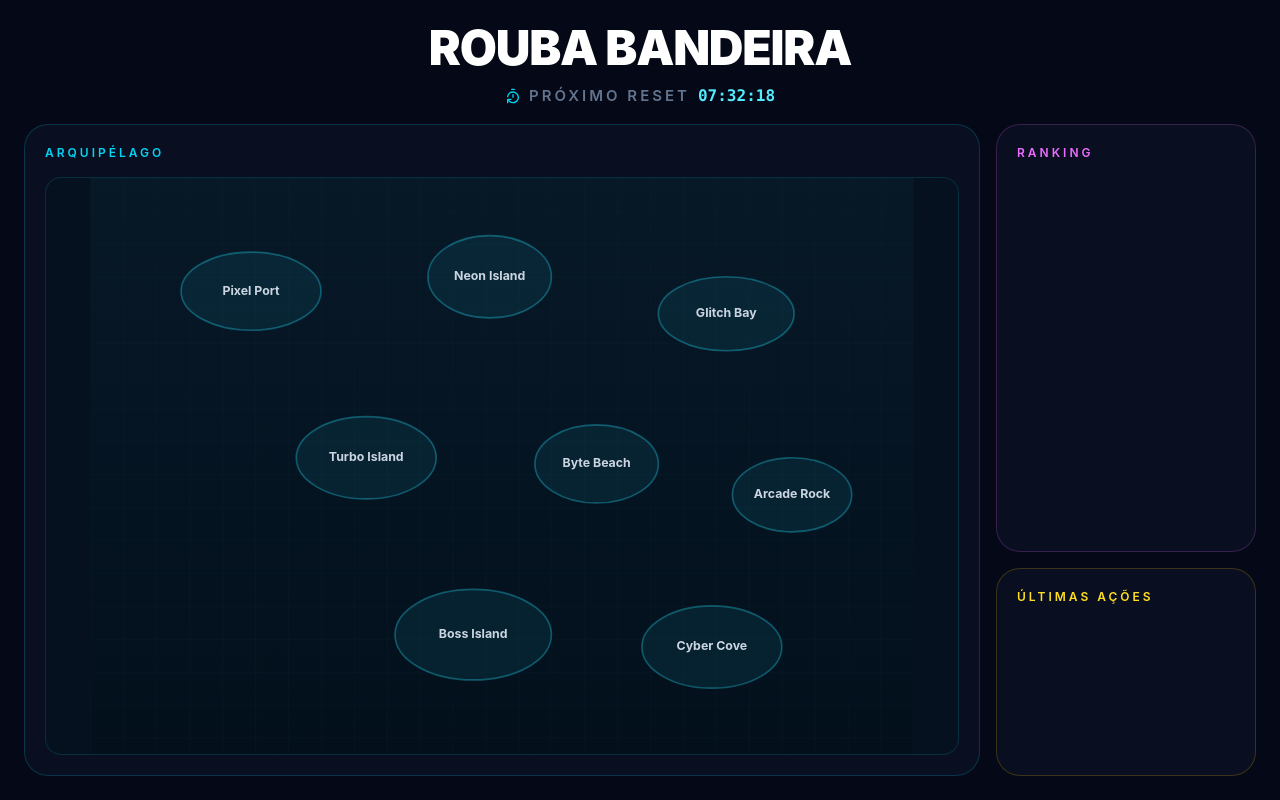
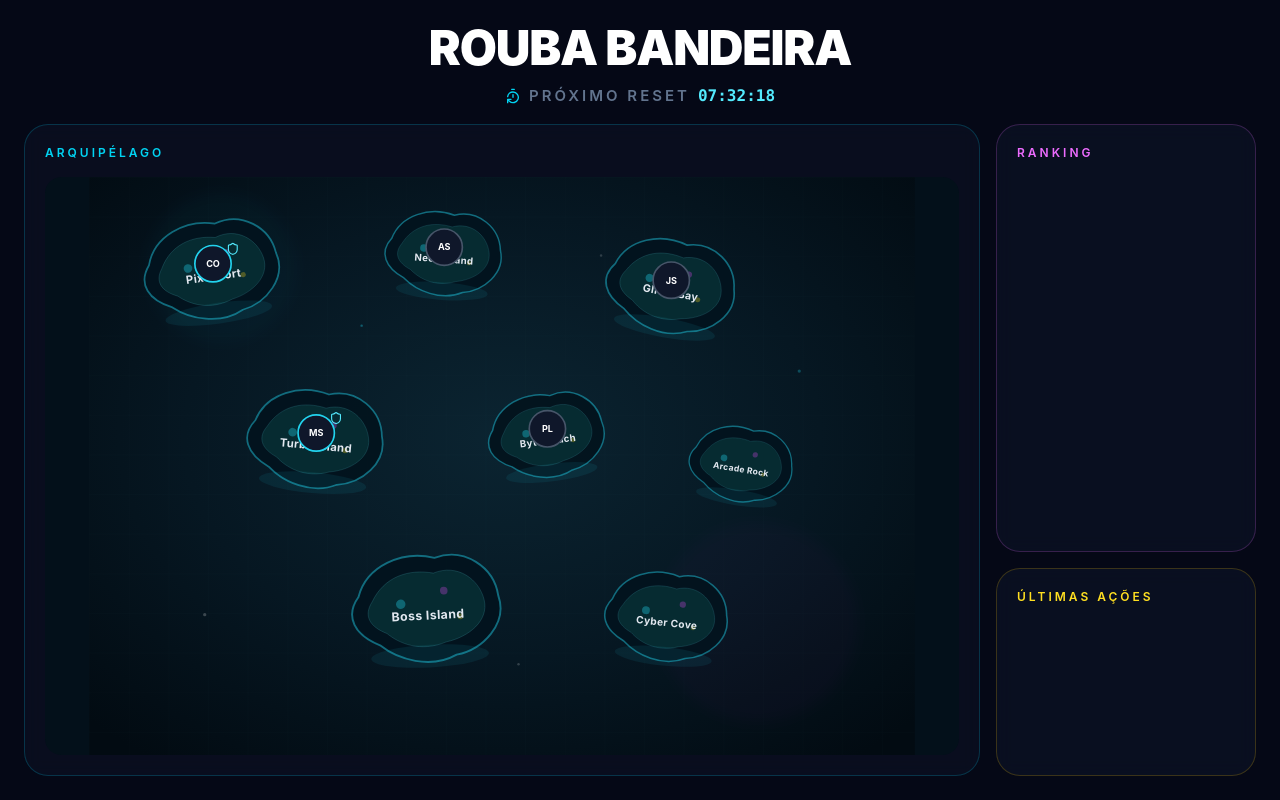
Before and after one commit to Henricantin/flag-rush, a React (Vite) app: page / in a window 1280 px wide. Built offline with nearby package versions, Linux system fonts and the light colour scheme.

Commit message:
feat: build initial archipelago map with operator slots

```diff
--- a/src/features/game-map/components/GameMap.tsx
+++ b/src/features/game-map/components/GameMap.tsx
@@ -1,9 +1,12 @@
+import { OperatorAvatar } from '../../operators/components/OperatorAvatar'
+import { operators } from '../../operators/data/operators'
 import { islands } from '../data/islands'
+import { mapSlots } from '../data/mapSlots'
 import { Island } from './Island'
 
 export function GameMap() {
 	return (
-		<div className="relative h-full min-h-0 overflow-hidden rounded-2xl border border-cyan-400/15 bg-[#06111f]">
+		<div className="relative h-full min-h-0 overflow-hidden rounded-2xl bg-[#03101a]">
 			<svg
 				className="h-full w-full"
 				viewBox="0 0 1000 700"
@@ -12,32 +15,113 @@ export function GameMap() {
 				aria-label="Mapa do arquipélago"
 			>
 				<defs>
-					<linearGradient id="ocean" x1="0" y1="0" x2="0" y2="1">
-						<stop offset="0%" stopColor="#071827" />
-						<stop offset="100%" stopColor="#03101c" />
-					</linearGradient>
+					<radialGradient id="oceanGlow" cx="50%" cy="45%" r="70%">
+						<stop offset="0%" stopColor="#0b2431" />
+						<stop offset="55%" stopColor="#061722" />
+						<stop offset="100%" stopColor="#020b12" />
+					</radialGradient>
 
 					<pattern
-						id="grid"
-						width="40"
-						height="40"
+						id="oceanGrid"
+						width="48"
+						height="48"
 						patternUnits="userSpaceOnUse"
 					>
 						<path
-							d="M 40 0 L 0 0 0 40"
+							d="M 48 0 L 0 0 0 48"
 							fill="none"
-							stroke="rgba(34, 211, 238, 0.04)"
+							stroke="rgba(34, 211, 238, 0.025)"
 							strokeWidth="1"
 						/>
 					</pattern>
+
+					<filter
+						id="softGlow"
+						x="-50%"
+						y="-50%"
+						width="200%"
+						height="200%"
+					>
+						<feGaussianBlur stdDeviation="8" />
+					</filter>
 				</defs>
 
-				<rect width="1000" height="700" fill="url(#ocean)" />
-				<rect width="1000" height="700" fill="url(#grid)" />
+				<rect width="1000" height="700" fill="url(#oceanGlow)" />
+				<rect width="1000" height="700" fill="url(#oceanGrid)" />
+
+				<circle
+					cx="160"
+					cy="110"
+					r="90"
+					fill="rgba(34, 211, 238, 0.025)"
+					filter="url(#softGlow)"
+				/>
+
+				<circle
+					cx="810"
+					cy="540"
+					r="120"
+					fill="rgba(217, 70, 239, 0.02)"
+					filter="url(#softGlow)"
+				/>
+
+				<circle
+					cx="140"
+					cy="530"
+					r="2"
+					fill="rgba(255, 255, 255, 0.22)"
+				/>
+
+				<circle
+					cx="330"
+					cy="180"
+					r="1.5"
+					fill="rgba(34, 211, 238, 0.35)"
+				/>
+
+				<circle
+					cx="620"
+					cy="95"
+					r="1.5"
+					fill="rgba(255, 255, 255, 0.16)"
+				/>
+
+				<circle
+					cx="860"
+					cy="235"
+					r="2"
+					fill="rgba(34, 211, 238, 0.28)"
+				/>
+
+				<circle
+					cx="520"
+					cy="590"
+					r="1.5"
+					fill="rgba(255, 255, 255, 0.18)"
+				/>
 
 				{islands.map((island) => (
 					<Island key={island.id} island={island} />
 				))}
+
+				{operators.map((operator) => {
+					const slot = mapSlots.find(
+						(mapSlot) => mapSlot.id === operator.mapSlotId,
+					)
+
+					if (!slot) {
+						return null
+					}
+
+					return (
+						<OperatorAvatar
+							key={operator.id}
+							operator={operator}
+							x={slot.x}
+							y={slot.y}
+						/>
+					)
+				})}
 			</svg>
 		</div>
 	)
--- a/src/features/game-map/components/Island.tsx
+++ b/src/features/game-map/components/Island.tsx
@@ -5,26 +5,65 @@ type IslandProps = {
 }
 
 export function Island({ island }: IslandProps) {
+	const transform = `
+		translate(${island.x} ${island.y})
+		rotate(${island.rotation ?? 0})
+		scale(${island.scale})
+	`
+
 	return (
-		<g transform={`translate(${island.x} ${island.y})`}>
-			<ellipse
-				cx={island.width / 2}
-				cy={island.height / 2}
-				rx={island.width / 2}
-				ry={island.height / 2}
-				fill="rgba(34, 211, 238, 0.08)"
-				stroke="rgba(34, 211, 238, 0.35)"
+		<g transform={transform}>
+			<path
+				d="
+					M -72 -18
+					C -62 -50 -24 -65 10 -55
+					C 42 -65 72 -42 75 -12
+					C 84 18 56 44 28 48
+					C 0 62 -34 50 -52 34
+					C -78 22 -88 2 -72 -18
+					Z
+				"
+				fill="rgba(3, 20, 30, 0.95)"
+				stroke="rgba(34, 211, 238, 0.45)"
 				strokeWidth="2"
 			/>
 
+			<path
+				d="
+					M -58 -12
+					C -44 -38 -18 -45 8 -39
+					C 34 -48 56 -30 60 -8
+					C 64 14 42 30 18 34
+					C -10 44 -32 33 -44 22
+					C -62 14 -68 2 -58 -12
+					Z
+				"
+				fill="rgba(8, 47, 54, 0.85)"
+				stroke="rgba(103, 232, 249, 0.16)"
+				strokeWidth="1"
+			/>
+
+			<ellipse
+				cx="0"
+				cy="48"
+				rx="62"
+				ry="12"
+				fill="rgba(34, 211, 238, 0.08)"
+			/>
+
+			<circle cx="-28" cy="-8" r="5" fill="rgba(34, 211, 238, 0.35)" />
+			<circle cx="18" cy="-20" r="4" fill="rgba(217, 70, 239, 0.3)" />
+			<circle cx="34" cy="8" r="3" fill="rgba(250, 204, 21, 0.3)" />
+
 			<text
-				x={island.width / 2}
-				y={island.height / 2}
+				x="0"
+				y="6"
 				textAnchor="middle"
 				dominantBaseline="middle"
-				fill="rgb(203 213 225)"
-				fontSize="15"
+				fill="rgb(226 232 240)"
+				fontSize="13"
 				fontWeight="700"
+				letterSpacing="0.4"
 			>
 				{island.name}
 			</text>
--- a/src/features/game-map/data/islands.ts
+++ b/src/features/game-map/data/islands.ts
@@ -4,65 +4,65 @@ export const islands: Island[] = [
 	{
 		id: 'pixel-port',
 		name: 'Pixel Port',
-		x: 110,
-		y: 90,
-		width: 170,
-		height: 95,
+		x: 150,
+		y: 115,
+		scale: 1.05,
+		rotation: -8,
 	},
 	{
 		id: 'neon-island',
 		name: 'Neon Island',
-		x: 410,
-		y: 70,
-		width: 150,
-		height: 100,
+		x: 430,
+		y: 95,
+		scale: 0.9,
+		rotation: 4,
 	},
 	{
 		id: 'glitch-bay',
 		name: 'Glitch Bay',
-		x: 690,
-		y: 120,
-		width: 165,
-		height: 90,
+		x: 705,
+		y: 135,
+		scale: 1,
+		rotation: 10,
 	},
 	{
 		id: 'turbo-island',
 		name: 'Turbo Island',
-		x: 250,
-		y: 290,
-		width: 170,
-		height: 100,
+		x: 275,
+		y: 320,
+		scale: 1.05,
+		rotation: 5,
 	},
 	{
 		id: 'byte-beach',
 		name: 'Byte Beach',
-		x: 540,
-		y: 300,
-		width: 150,
-		height: 95,
+		x: 555,
+		y: 315,
+		scale: 0.9,
+		rotation: -7,
 	},
 	{
 		id: 'arcade-rock',
 		name: 'Arcade Rock',
-		x: 780,
-		y: 340,
-		width: 145,
-		height: 90,
+		x: 790,
+		y: 350,
+		scale: 0.8,
+		rotation: 9,
 	},
 	{
 		id: 'boss-island',
 		name: 'Boss Island',
-		x: 370,
-		y: 500,
-		width: 190,
-		height: 110,
+		x: 410,
+		y: 525,
+		scale: 1.15,
+		rotation: -3,
 	},
 	{
 		id: 'cyber-cove',
 		name: 'Cyber Cove',
-		x: 670,
-		y: 520,
-		width: 170,
-		height: 100,
+		x: 700,
+		y: 535,
+		scale: 0.95,
+		rotation: 6,
 	},
 ]
--- /dev/null
+++ b/src/features/game-map/data/mapSlots.ts
@@ -0,0 +1,58 @@
+import type { MapSlot } from '../types'
+
+export const mapSlots: MapSlot[] = [
+	{
+		id: 'pixel-port-01',
+		islandId: 'pixel-port',
+		x: 150,
+		y: 105,
+	},
+	{
+		id: 'pixel-port-02',
+		islandId: 'pixel-port',
+		x: 185,
+		y: 135,
+	},
+	{
+		id: 'neon-island-01',
+		islandId: 'neon-island',
+		x: 430,
+		y: 85,
+	},
+	{
+		id: 'glitch-bay-01',
+		islandId: 'glitch-bay',
+		x: 705,
+		y: 125,
+	},
+	{
+		id: 'turbo-island-01',
+		islandId: 'turbo-island',
+		x: 275,
+		y: 310,
+	},
+	{
+		id: 'byte-beach-01',
+		islandId: 'byte-beach',
+		x: 555,
+		y: 305,
+	},
+	{
+		id: 'arcade-rock-01',
+		islandId: 'arcade-rock',
+		x: 790,
+		y: 340,
+	},
+	{
+		id: 'boss-island-01',
+		islandId: 'boss-island',
+		x: 410,
+		y: 515,
+	},
+	{
+		id: 'cyber-cove-01',
+		islandId: 'cyber-cove',
+		x: 700,
+		y: 525,
+	},
+]
--- /dev/null
+++ b/src/features/operators/components/OperatorAvatar.tsx
@@ -0,0 +1,41 @@
+import { Shield } from 'lucide-react'
+import type { Operator } from '../types'
+
+type OperatorAvatarProps = {
+	operator: Operator
+	x: number
+	y: number
+}
+
+export function OperatorAvatar({ operator, x, y }: OperatorAvatarProps) {
+	return (
+		<g transform={`translate(${x} ${y})`} className="cursor-pointer">
+			<circle
+				r="22"
+				fill="#0f172a"
+				stroke={operator.defenseActive ? '#22d3ee' : '#475569'}
+				strokeWidth="2"
+			/>
+
+			<text
+				x="0"
+				y="1"
+				textAnchor="middle"
+				dominantBaseline="middle"
+				fill="white"
+				fontSize="11"
+				fontWeight="700"
+			>
+				{operator.avatarKey}
+			</text>
+
+			{operator.defenseActive && (
+				<foreignObject x="12" y="-30" width="24" height="24">
+					<div className="flex h-full w-full items-center justify-center">
+						<Shield className="size-4 text-cyan-300" />
+					</div>
+				</foreignObject>
+			)}
+		</g>
+	)
+}
--- /dev/null
+++ b/src/features/operators/data/operators.ts
@@ -0,0 +1,59 @@
+import type { Operator } from '../types'
+
+export const operators: Operator[] = [
+	{
+		id: 'operator-01',
+		firstName: 'Carlos',
+		lastName: 'Oliveira',
+		avatarKey: 'CO',
+		mapSlotId: 'pixel-port-01',
+		flags: 8,
+		defenseActive: true,
+		stealCredits: 2,
+		goalsCompleted: 3,
+	},
+	{
+		id: 'operator-02',
+		firstName: 'Ana',
+		lastName: 'Souza',
+		avatarKey: 'AS',
+		mapSlotId: 'neon-island-01',
+		flags: 6,
+		defenseActive: false,
+		stealCredits: 1,
+		goalsCompleted: 1,
+	},
+	{
+		id: 'operator-03',
+		firstName: 'João',
+		lastName: 'Silva',
+		avatarKey: 'JS',
+		mapSlotId: 'glitch-bay-01',
+		flags: 4,
+		defenseActive: false,
+		stealCredits: 0,
+		goalsCompleted: 0,
+	},
+	{
+		id: 'operator-04',
+		firstName: 'Maria',
+		lastName: 'Santos',
+		avatarKey: 'MS',
+		mapSlotId: 'turbo-island-01',
+		flags: 7,
+		defenseActive: true,
+		stealCredits: 2,
+		goalsCompleted: 2,
+	},
+	{
+		id: 'operator-05',
+		firstName: 'Pedro',
+		lastName: 'Lima',
+		avatarKey: 'PL',
+		mapSlotId: 'byte-beach-01',
+		flags: 5,
+		defenseActive: false,
+		stealCredits: 0,
+		goalsCompleted: 0,
+	},
+]
--- /dev/null
+++ b/src/features/operators/types.ts
@@ -0,0 +1,11 @@
+export type Operator = {
+	id: string
+	firstName: string
+	lastName: string
+	avatarKey: string
+	mapSlotId: string
+	flags: number
+	defenseActive: boolean
+	stealCredits: number
+	goalsCompleted: number
+}
--- a/src/pages/DashboardPage.tsx
+++ b/src/pages/DashboardPage.tsx
@@ -8,13 +8,13 @@ export function DashboardPage() {
 				<DashboardHeader />
 
 				<section className="grid min-h-0 flex-1 gap-4 xl:grid-cols-[minmax(0,4fr)_minmax(260px,1fr)]">
-					<section className="min-h-0 rounded-3xl border border-cyan-400/20 bg-slate-900/50 p-5 backdrop-blur">
+					<section className="min-h-0 rounded-3xl border border-cyan-400/20 bg-slate-900/40 p-5 backdrop-blur">
 						<div className="flex h-full flex-col">
 							<p className="shrink-0 text-xs font-semibold uppercase tracking-[0.25em] text-cyan-400">
 								Arquipélago
 							</p>
 
-							<div className="mt-4 min-h-0 flex-1">
+							<div className="mt-4 min-h-0 flex-1 overflow-hidden rounded-2xl">
 								<GameMap />
 							</div>
 						</div>
```
Also changed, not shown: src/features/game-map/types.ts (+9 -2 lines).
